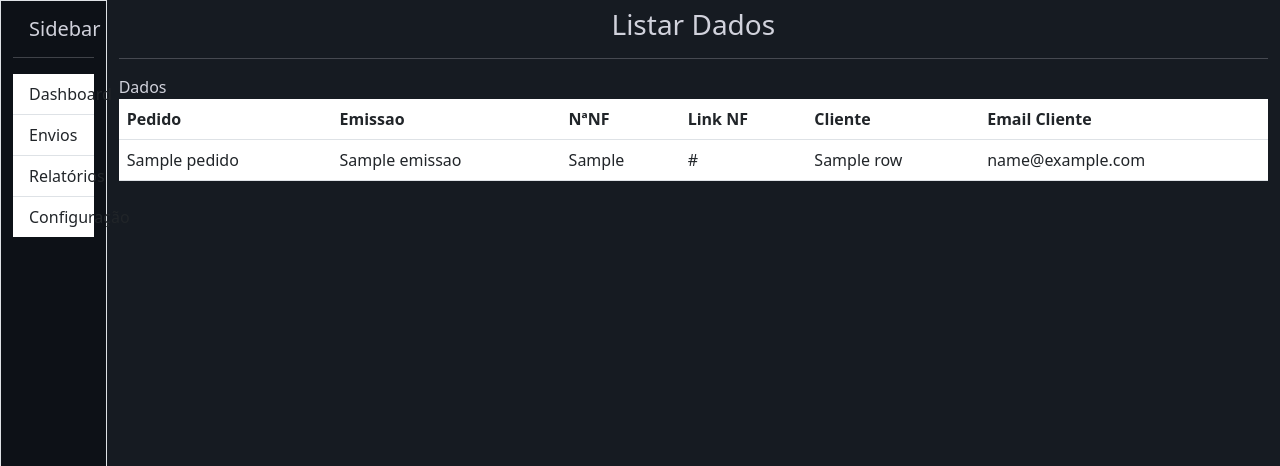
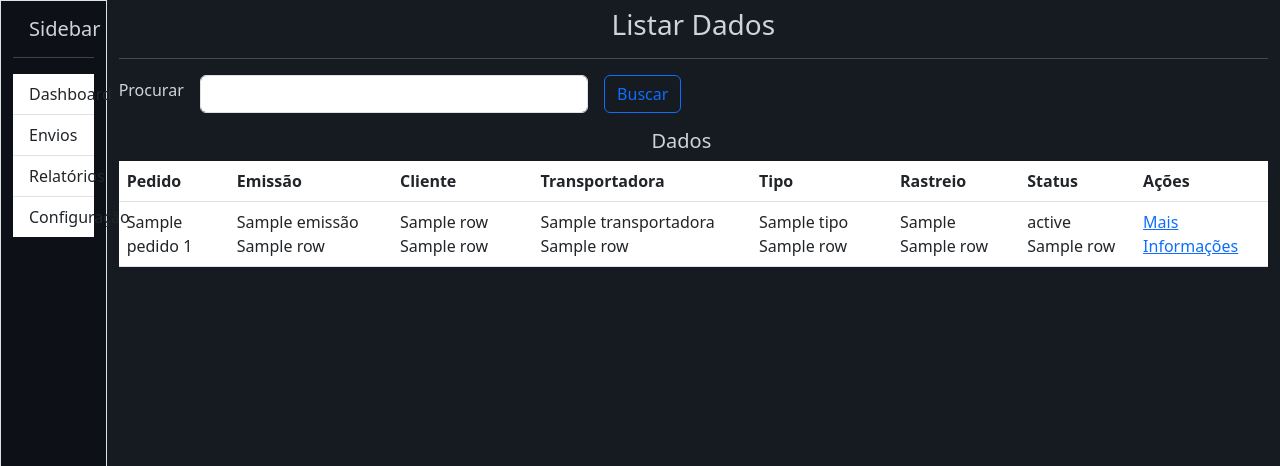
Before and after one commit to michaelfaleiro/controle_remessa_carfy, a Flask app: template app/templates/listar_envios.html in a window 1280 px wide. Shown: the top 466 px of the page. Run offline with Flask 2, Linux system fonts and the light colour scheme; the template is opened without the code that fills it: most values are stand-ins (such as "Sample title", 1, 10 or a date in 2020).

Commit message:
campo busca

```diff
--- a/app/templates/listar_envios.html
+++ b/app/templates/listar_envios.html
@@ -12,32 +12,51 @@ Carfy Listar Envios
     </div>
 </div>
 <div class="row">
-    <div class="col">Dados</div>
+    <div class="row">
+
+
+        <form action="" method="POST">
+            <div class="mb-3 col-6 d-flex gap-3 align-items-center">
+
+                <label for="search" class="form-label">Procurar</label>
+                <input type="text" class="form-control" id="search" name="search" aria-describedby="Buscar">
+                <button class="btn btn-outline-primary">Buscar</button>
+
+            </div>
+        </form>
+
+
+        <h5 class="text-center">Dados</h5>
+    </div>
+
     <div>
-
         <table class="table">
             <thead>
                 <tr>
                     <th scope="col">Pedido</th>
-                    <th scope="col">Emissao</th>
-                    <th scope="col">NªNF</th>
-                    <th scope="col">Link NF</th>
+                    <th scope="col">Emissão</th>
                     <th scope="col">Cliente</th>
-                    <th scope="col">Email Cliente</th>
+                    <th scope="col">Transportadora</th>
+                    <th scope="col">Tipo</th>
+                    <th scope="col">Rastreio</th>
+                    <th scope="col">Status</th>
+                    <th scope="col">Ações</th>
                 </tr>
             </thead>
             <tbody>
                 {% for rows in values %}
                 <tr>
-                    <td>{{ rows.Pedido }}</td>
-                    <td>{{ rows.Emissao }}</td>
+                    <td>{{ rows.Pedido }} {{ rows.0 }}</td>
+                    <td>{{ rows.Emissão }} {{ rows.1 }}</td>
 
-                    <td>{{ rows.NF }}</td>
+                    <td>{{ rows.Nome_Cliente }} {{ rows.4 }}</td>
 
-                    <td>{{ rows.Link_NF }}</td>
+                    <td>{{ rows.Transportadora }} {{ rows.6 }} </td>
 
-                    <td>{{ rows.Nome_Cliente }}</td>
-                    <td>{{ rows.Email_Cliente }}</td>
+                    <td>{{ rows.Tipo }} {{ rows.7 }}</td>
+                    <td>{{ rows.Código_Rastreio }} {{ rows.10 }}</td>
+                    <td>{{ rows.Status }} {{ rows.22 }}</td>
+                    <td><a href="">Mais Informações</a></td>
 
 
 
```
Also changed, not shown: app/routes/routes.py (+15 -3 lines).
